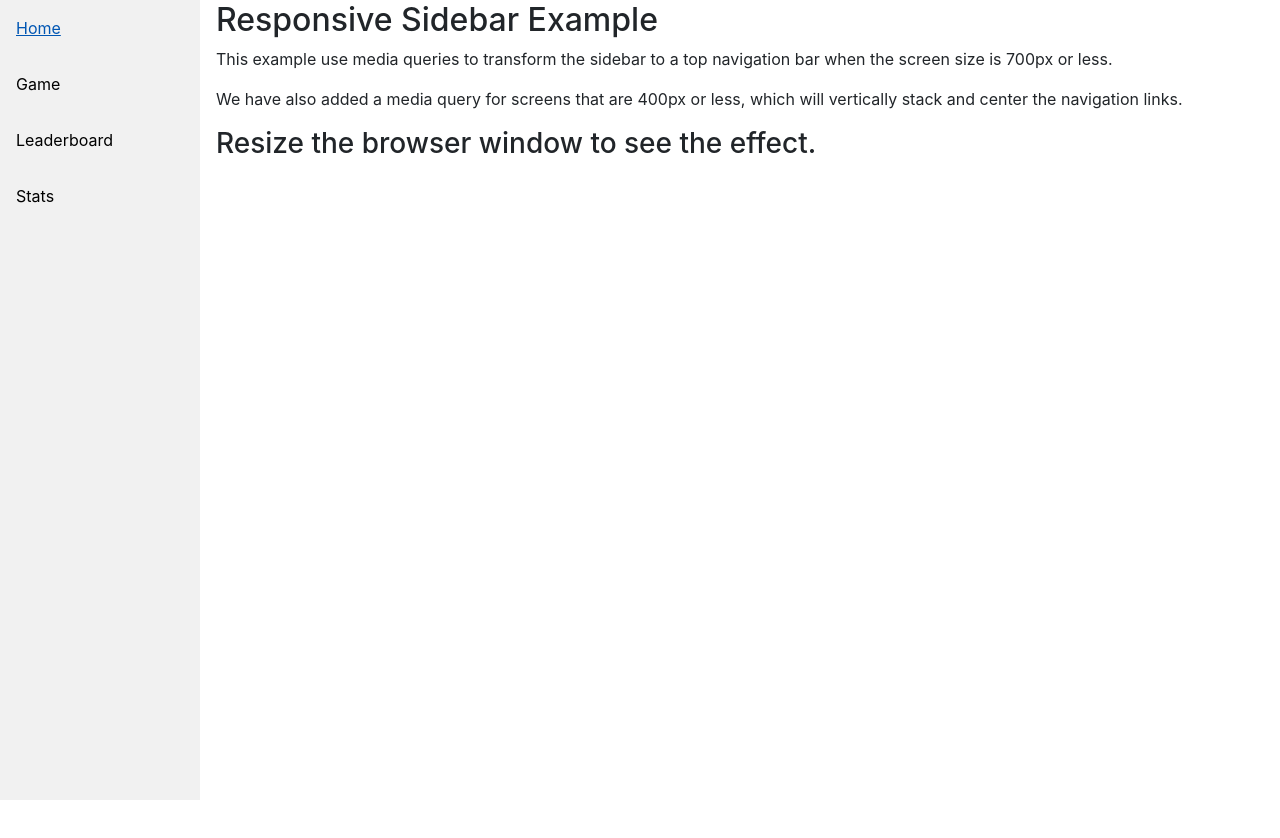
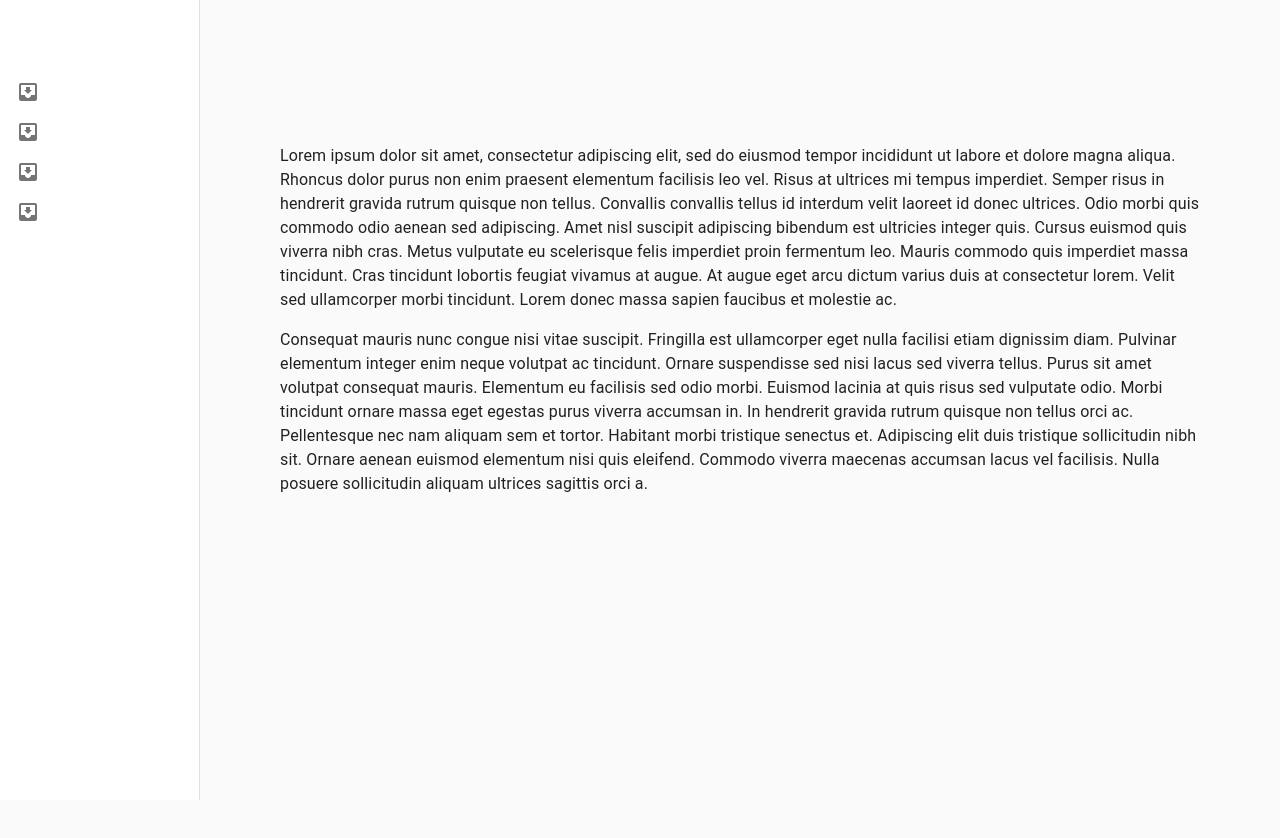
Before and after one commit to SeaWar741/OmegaSquad, a React (Create React App) app in the folder Ternium/ClientApp/: page /panel in a window 1280 px wide. Shown: the top 838 px of the page. After the commit the page ends 800 px from the top, so only its background shows below. Built offline with nearby package versions, Linux system fonts and the light colour scheme.

Commit message:
added minor fixes

```diff
--- a/Ternium/ClientApp/package.json
+++ b/Ternium/ClientApp/package.json
@@ -6,6 +6,7 @@
     "@fluentui/react": "^8.12.0",
     "@iconify/icons-icons8": "^1.1.0",
     "@material-ui/core": "^4.11.3",
+    "@material-ui/icons": "^4.11.2",
     "bootstrap": "^4.6.0",
     "fluent-reveal-effect": "^2.0.8",
     "jquery": "^3.5.1",
--- a/Ternium/ClientApp/src/components/Panel/index.js
+++ b/Ternium/ClientApp/src/components/Panel/index.js
@@ -1,74 +1,159 @@
-import React from "react";
-import { makeStyles } from "@material-ui/core/styles";
+import React from 'react';
+import PropTypes from 'prop-types';
+import AppBar from '@material-ui/core/AppBar';
+import CssBaseline from '@material-ui/core/CssBaseline';
+import Divider from '@material-ui/core/Divider';
+import Drawer from '@material-ui/core/Drawer';
+import Hidden from '@material-ui/core/Hidden';
+import IconButton from '@material-ui/core/IconButton';
+import InboxIcon from '@material-ui/icons/MoveToInbox';
+import List from '@material-ui/core/List';
+import ListItem from '@material-ui/core/ListItem';
+import ListItemIcon from '@material-ui/core/ListItemIcon';
+import ListItemText from '@material-ui/core/ListItemText';
+import MailIcon from '@material-ui/icons/Mail';
+import MenuIcon from '@material-ui/icons/Menu';
+import Toolbar from '@material-ui/core/Toolbar';
+import Typography from '@material-ui/core/Typography';
+import { makeStyles, useTheme } from '@material-ui/core/styles';
 
+const drawerWidth = 200;
 
-const useStyles = makeStyles((theme) =>({
-    sidebar:{
-        margin: "0",
-        padding: "0",
-        width: "200px",
-        backgroundColor: "#f1f1f1",
-        position: "fixed",
-        height: "100%",
-        overflow: "auto",
-        '@media screen and (max-width: 800px)' : {
-            width: "100%",
-            height: "auto",
-            position: "relative"
-        }
+const useStyles = makeStyles((theme) => ({
+  root: {
+    display: 'flex',
+  },
+  drawer: {
+    [theme.breakpoints.up('sm')]: {
+      width: drawerWidth,
+      flexShrink: 0,
     },
-    elementMenu:{
-        display: "block",
-        color: "black",
-        padding: "16px",
-        textDecoration: "none",
-        '&:active': {
-            backgroundColor: "#4CAF50",
-            color: "white"
-        },
-        '&:hover:not': {
-            backgroundColor: "#555",
-            color: "white"
-        },
-        '@media screen and (max-width: 800px)' : {
-            float: "left"
-        },
-        '@media screen and (max-width: 400px)' : {
-            textAlign: "center",
-            float: "none"
-        }
+  },
+  appBar: {
+    [theme.breakpoints.up('sm')]: {
+      width: `calc(100% - ${drawerWidth}px)`,
+      marginLeft: drawerWidth,
     },
-    content:{
-        marginLeft: "200px",
-        padding: "1px 16px",
-        height: "1000px",
-        '@media screen and (max-width: 800px)' : {
-            marginLeft: "0"
-        }
-    }
-}))
+  },
+  menuButton: {
+    marginRight: theme.spacing(2),
+    [theme.breakpoints.up('sm')]: {
+      display: 'none',
+    },
+  },
+  // necessary for content to be below app bar
+  toolbar: theme.mixins.toolbar,
+  drawerPaper: {
+    width: drawerWidth,
+  },
+  content: {
+    flexGrow: 1,
+    padding: "5rem"
+  },
+}));
 
-const Panel = ({classes}) =>{
-    classes = useStyles();
+function Panel(props) {
+  const { window } = props;
+  const classes = useStyles();
+  const theme = useTheme();
+  const [mobileOpen, setMobileOpen] = React.useState(false);
 
+  const handleDrawerToggle = () => {
+    setMobileOpen(!mobileOpen);
+  };
 
-    return (
-        <div>
-            <div className={classes.sidebar}>
-                <a className={classes.elementMenu}  href="/home">Home</a>
-                <a className={classes.elementMenu}  href="/game">Game</a>
-                <a className={classes.elementMenu}  href="/leaderboard">Leaderboard</a>
-                <a className={classes.elementMenu}  href="/stats">Stats</a>
-            </div>
+  const drawer = (
+    <div>
+      <div className={classes.toolbar} />
+        <List>
+            <ListItem button key={"Hola"}>
+                <ListItemIcon> <InboxIcon /> </ListItemIcon>
+            </ListItem>
+            <ListItem button key={"Hola"}>
+                <ListItemIcon> <InboxIcon /> </ListItemIcon>
+            </ListItem>
+            <ListItem button key={"Hola"}>
+                <ListItemIcon> <InboxIcon /> </ListItemIcon>
+            </ListItem>
+            <ListItem button key={"Hola"}>
+                <ListItemIcon> <InboxIcon /> </ListItemIcon>
+            </ListItem>
+        </List>
+    </div>
+  );
 
-            <div className={classes.content}>
-                <h2>Responsive Sidebar Example</h2>
-                <p>This example use media queries to transform the sidebar to a top navigation bar when the screen size is 700px or less.</p>
-                <p>We have also added a media query for screens that are 400px or less, which will vertically stack and center the navigation links.</p>
-                <h3>Resize the browser window to see the effect.</h3>
-            </div>
-        </div>
-    );
+  const container = window !== undefined ? () => window().document.body : undefined;
+
+  return (
+    <div className={classes.root}>
+      <CssBaseline />
+      <nav className={classes.drawer} aria-label="mailbox folders">
+        {/* The implementation can be swapped with js to avoid SEO duplication of links. */}
+        <Hidden smUp implementation="css">
+          <Drawer
+            container={container}
+            variant="temporary"
+            anchor={theme.direction === 'rtl' ? 'right' : 'left'}
+            open={mobileOpen}
+            onClose={handleDrawerToggle}
+            classes={{
+              paper: classes.drawerPaper,
+            }}
+            ModalProps={{
+              keepMounted: true, // Better open performance on mobile.
+            }}
+          >
+            {drawer}
+          </Drawer>
+        </Hidden>
+        <Hidden xsDown implementation="css">
+          <Drawer
+            classes={{
+              paper: classes.drawerPaper,
+            }}
+            variant="permanent"
+            open
+          >
+            {drawer}
+          </Drawer>
+        </Hidden>
+      </nav>
+      <main className={classes.content}>
+        <div className={classes.toolbar} />
+        <Typography paragraph>
+          Lorem ipsum dolor sit amet, consectetur adipiscing elit, sed do eiusmod tempor incididunt
+          ut labore et dolore magna aliqua. Rhoncus dolor purus non enim praesent elementum
+          facilisis leo vel. Risus at ultrices mi tempus imperdiet. Semper risus in hendrerit
+          gravida rutrum quisque non tellus. Convallis convallis tellus id interdum velit laoreet id
+          donec ultrices. Odio morbi quis commodo odio aenean sed adipiscing. Amet nisl suscipit
+          adipiscing bibendum est ultricies integer quis. Cursus euismod quis viverra nibh cras.
+          Metus vulputate eu scelerisque felis imperdiet proin fermentum leo. Mauris commodo quis
+          imperdiet massa tincidunt. Cras tincidunt lobortis feugiat vivamus at augue. At augue eget
+          arcu dictum varius duis at consectetur lorem. Velit sed ullamcorper morbi tincidunt. Lorem
+          donec massa sapien faucibus et molestie ac.
+        </Typography>
+        <Typography paragraph>
+          Consequat mauris nunc congue nisi vitae suscipit. Fringilla est ullamcorper eget nulla
+          facilisi etiam dignissim diam. Pulvinar elementum integer enim neque volutpat ac
+          tincidunt. Ornare suspendisse sed nisi lacus sed viverra tellus. Purus sit amet volutpat
+          consequat mauris. Elementum eu facilisis sed odio morbi. Euismod lacinia at quis risus sed
+          vulputate odio. Morbi tincidunt ornare massa eget egestas purus viverra accumsan in. In
+          hendrerit gravida rutrum quisque non tellus orci ac. Pellentesque nec nam aliquam sem et
+          tortor. Habitant morbi tristique senectus et. Adipiscing elit duis tristique sollicitudin
+          nibh sit. Ornare aenean euismod elementum nisi quis eleifend. Commodo viverra maecenas
+          accumsan lacus vel facilisis. Nulla posuere sollicitudin aliquam ultrices sagittis orci a.
+        </Typography>
+      </main>
+    </div>
+  );
 }
 
+Panel.propTypes = {
+  /**
+   * Injected by the documentation to work in an iframe.
+   * You won't need it on your project.
+   */
+  window: PropTypes.func,
+};
+
 export default Panel;
```
Also changed, not shown: 1 other file (tests, documents, lock files or other folders).
